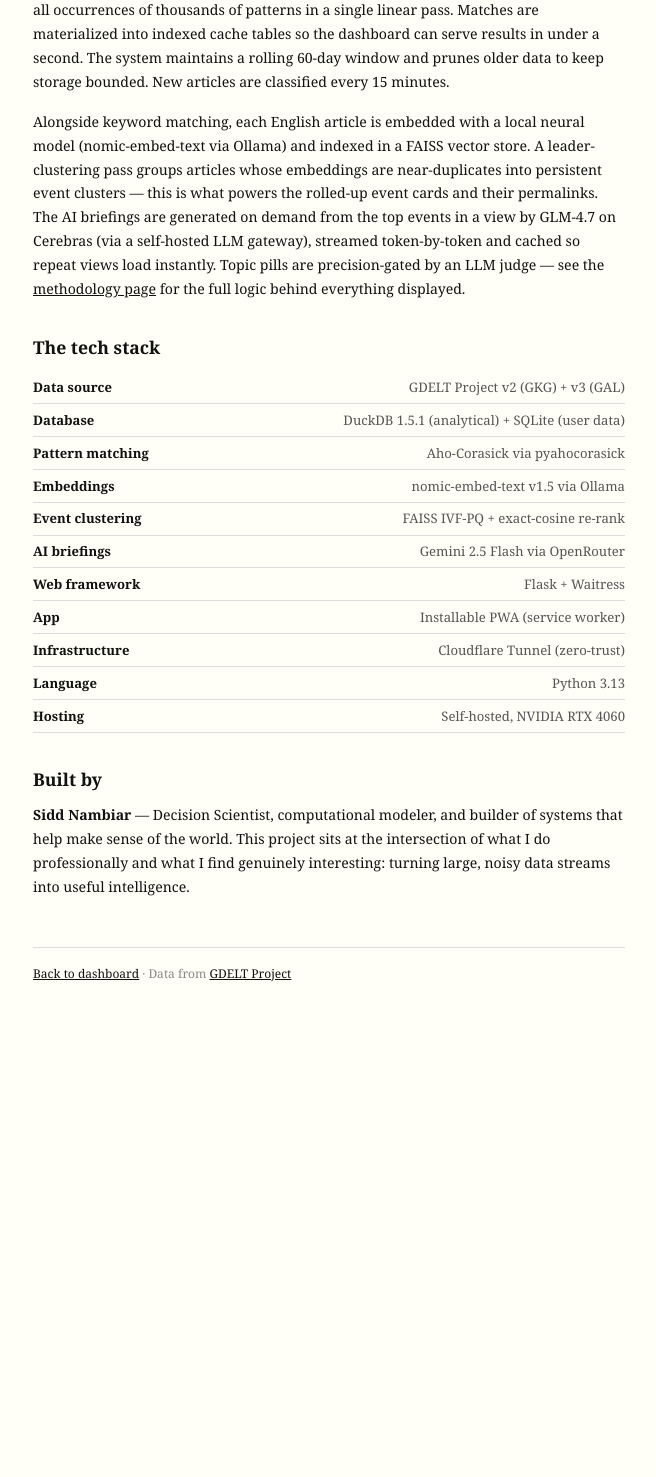
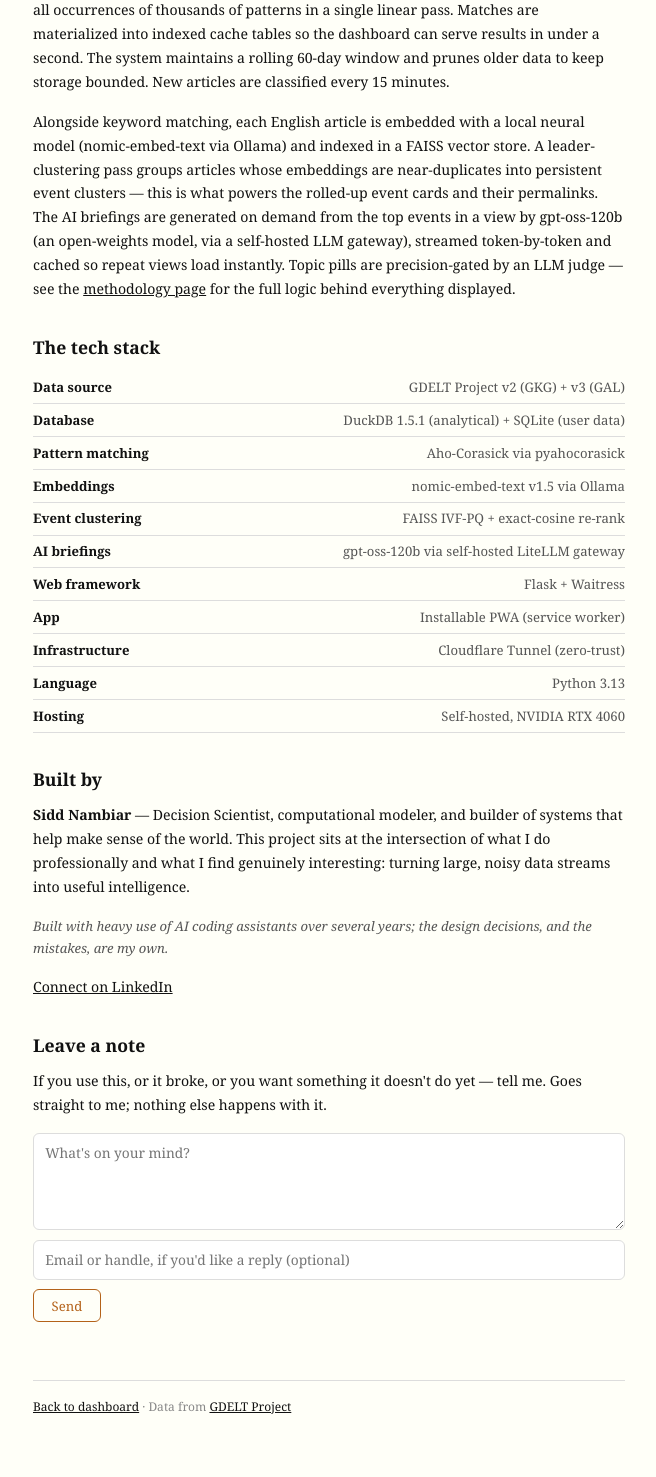
Before and after one commit to sidscorp/gdelt-events, a Flask app: page /about in a window 1280 px wide. Shown: the part 751-2228 px from the top of the page, without its empty margins (311-967 px from the left). Before the commit the page ends 1732 px from the top, so only its background shows below. Run offline with Flask 3, Linux system fonts and the light colour scheme; parts of the project's set-up code (start-up, migrations or seed data) failed here and were passed over.

Commit message:
About page: LinkedIn, visitor notes, AI-use disclosure
Adds a LinkedIn link, a public "leave a note" box, and a one-line statement of
AI assistance under "Built by".

POST /api/note stores into visitor_notes in users.db. It is a public,
unauthenticated write endpoint, so it carries the protections that implies: a
honeypot field bots fill and people never see, a cap of 3 submissions per IP per
hour, hard length limits, and a bounded table. The IP is kept only as a
daily-salted hash - enough to rate-limit, not enough to identify anyone, and it
cannot link a visitor across days. Notes are never rendered back into HTML; if
that ever changes they must be escaped, since the content is attacker-controlled.

New notes are surfaced by the daily gdelt-watch run and Matrix-alerted, so a note
cannot sit unseen in SQLite.

Also fixes two wrong claims found on the page while editing: the prose said
briefings run on "GLM-4.7 on Cerebras" and the tech-stack list said "Gemini 2.5
Flash via OpenRouter". Both were stale and OpenRouter is not in the path at all.
The same rot had to be cleaned off /methodology earlier today.

Verified on dev then prod: rate limit 429s after 3 submits/hour, a filled
honeypot returns ok:true to the bot but stores nothing (confirmed absent from
both databases), an empty note is rejected 400, and a real note posted to prod
appeared in visitor_notes and produced "ALERT 1 new visitor note(s)" from the
watch. The setup test row was then deleted so it would not fire a false alert.

A Buy Me a Coffee button was requested but deferred pending the URL.

```diff
--- a/dashboard/routes/api_feed.py
+++ b/dashboard/routes/api_feed.py
@@ -421,6 +421,69 @@ def api_perf():
     return ("", 204)
 
 
+
+# ── visitor notes ────────────────────────────────────────────────────────────
+# A public, unauthenticated box on /about. Public write endpoints attract spam,
+# so: a honeypot field bots fill and humans never see, a per-IP hourly cap, hard
+# length limits, and a bounded table. The IP is stored only as a salted hash —
+# enough to rate-limit, not enough to identify anyone.
+_NOTE_MAX = 2000
+_NOTE_PER_IP_HOUR = 3
+
+
+def _note_ip_hash():
+    import hashlib
+    ip = (request.headers.get("CF-Connecting-IP")
+          or request.headers.get("X-Forwarded-For", "").split(",")[0].strip()
+          or request.remote_addr or "?")
+    # Salt rotates daily, so the hash cannot link a visitor across days.
+    salt = datetime.utcnow().strftime("%Y-%m-%d")
+    return hashlib.sha256(f"{salt}:{ip}".encode()).hexdigest()[:32]
+
+
+@bp.route("/api/note", methods=["POST"])
+def api_note():
+    """Accept a short note from a visitor on the About page."""
+    from models import get_user_db
+    payload = request.get_json(force=True, silent=True) or {}
+
+    # Honeypot: a hidden field. Anything that fills it is not a person.
+    if (payload.get("website") or "").strip():
+        return jsonify({"ok": True}), 200          # lie politely to the bot
+
+    note = (payload.get("note") or "").strip()
+    contact = (payload.get("contact") or "").strip()[:200]
+    if not note:
+        return jsonify({"ok": False, "error": "empty"}), 400
+    if len(note) > _NOTE_MAX:
+        return jsonify({"ok": False, "error": "too long"}), 400
+
+    iph = _note_ip_hash()
+    try:
+        uc = get_user_db()
+        uc.execute("""CREATE TABLE IF NOT EXISTS visitor_notes (
+            id INTEGER PRIMARY KEY AUTOINCREMENT, ts TEXT, note TEXT,
+            contact TEXT, ip_hash TEXT, ua TEXT, seen INTEGER DEFAULT 0)""")
+        recent = uc.execute(
+            "SELECT count(*) FROM visitor_notes WHERE ip_hash = ? "
+            "AND ts >= datetime('now','-1 hour')", (iph,)).fetchone()[0]
+        if recent >= _NOTE_PER_IP_HOUR:
+            uc.close()
+            return jsonify({"ok": False, "error": "rate"}), 429
+        uc.execute(
+            "INSERT INTO visitor_notes (ts, note, contact, ip_hash, ua) "
+            "VALUES (?, ?, ?, ?, ?)",
+            (datetime.utcnow().strftime("%Y-%m-%d %H:%M:%S"), note[:_NOTE_MAX],
+             contact, iph, (request.headers.get("User-Agent") or "")[:200]))
+        uc.execute("DELETE FROM visitor_notes WHERE id < "
+                   "(SELECT max(id) - 5000 FROM visitor_notes)")
+        uc.commit()
+        uc.close()
+    except Exception:
+        return jsonify({"ok": False, "error": "server"}), 500
+    return jsonify({"ok": True}), 200
+
+
 # Facets cache for GAL — refreshed lazily with a 10-min TTL.
 _facets_cache = {"at": 0.0, "data": None}
 _FACETS_TTL_S = 600
--- a/dashboard/static/css/about.css
+++ b/dashboard/static/css/about.css
@@ -10,3 +10,26 @@ p { font-size: 0.88rem; margin-bottom: 1rem; }
 .tech-list li span:last-child { color: var(--text-secondary); }
 a { color: var(--text); }
 footer { margin-top: 3rem; padding-top: 1rem; border-top: 1px solid var(--border); font-size: 0.75rem; color: var(--text-tertiary); }
+
+/* Built-by note + the visitor note box. */
+.ai-note { font-size: 0.82rem; color: var(--text-secondary); font-style: italic; }
+.note-form { display: flex; flex-direction: column; gap: 0.6rem; margin-bottom: 1rem; }
+.note-form textarea, .note-form input[type="text"] {
+  font-family: inherit; font-size: 0.86rem; padding: 0.6rem 0.7rem; width: 100%;
+  background: var(--surface); color: var(--text); border-radius: var(--radius-sm);
+  border: 1px solid var(--border); resize: vertical;
+}
+.note-form textarea:focus, .note-form input[type="text"]:focus {
+  outline: none; border-color: var(--accent-brand);
+}
+.note-form button {
+  align-self: flex-start; font-family: inherit; font-size: 0.82rem; cursor: pointer;
+  padding: 0.4rem 1.1rem; border-radius: var(--radius-sm);
+  border: 1px solid var(--accent-brand); background: none; color: var(--accent-brand);
+}
+.note-form button:hover:not(:disabled) { background: var(--accent-soft); }
+.note-form button:disabled { opacity: 0.5; cursor: default; }
+.note-status { font-size: 0.78rem; color: var(--text-tertiary); }
+.note-thanks { font-size: 0.88rem; color: var(--accent-brand); }
+/* Honeypot: off-screen rather than display:none, which some bots skip. */
+.hp { position: absolute; left: -9999px; width: 1px; height: 1px; opacity: 0; }
--- a/dashboard/templates/about.html
+++ b/dashboard/templates/about.html
@@ -1,6 +1,6 @@
 {% extends "base.html" %}
 {% block title %}About — GDELT Monitor{% endblock %}
-{% block page_css %}<link rel="stylesheet" href="/static/css/about.css">{% endblock %}
+{% block page_css %}<link rel="stylesheet" href="/static/css/about.css?v=2">{% endblock %}
 {% block content %}
 
 <h1>About GDELT Monitor</h1>
@@ -21,7 +21,7 @@
 <h2>How it works</h2>
 <p>Articles are scanned using Aho-Corasick automata — a trie-based algorithm that finds all occurrences of thousands of patterns in a single linear pass. Matches are materialized into indexed cache tables so the dashboard can serve results in under a second. The system maintains a rolling 60-day window and prunes older data to keep storage bounded. New articles are classified every 15 minutes.</p>
 
-<p>Alongside keyword matching, each English article is embedded with a local neural model (nomic-embed-text via Ollama) and indexed in a FAISS vector store. A leader-clustering pass groups articles whose embeddings are near-duplicates into persistent event clusters — this is what powers the rolled-up event cards and their permalinks. The AI briefings are generated on demand from the top events in a view by GLM-4.7 on Cerebras (via a self-hosted LLM gateway), streamed token-by-token and cached so repeat views load instantly. Topic pills are precision-gated by an LLM judge — see the <a href="/methodology">methodology page</a> for the full logic behind everything displayed.</p>
+<p>Alongside keyword matching, each English article is embedded with a local neural model (nomic-embed-text via Ollama) and indexed in a FAISS vector store. A leader-clustering pass groups articles whose embeddings are near-duplicates into persistent event clusters — this is what powers the rolled-up event cards and their permalinks. The AI briefings are generated on demand from the top events in a view by gpt-oss-120b (an open-weights model, via a self-hosted LLM gateway), streamed token-by-token and cached so repeat views load instantly. Topic pills are precision-gated by an LLM judge — see the <a href="/methodology">methodology page</a> for the full logic behind everything displayed.</p>
 
 <h2>The tech stack</h2>
 <ul class="tech-list">
@@ -30,7 +30,7 @@
   <li><span>Pattern matching</span> <span>Aho-Corasick via pyahocorasick</span></li>
   <li><span>Embeddings</span> <span>nomic-embed-text v1.5 via Ollama</span></li>
   <li><span>Event clustering</span> <span>FAISS IVF-PQ + exact-cosine re-rank</span></li>
-  <li><span>AI briefings</span> <span>Gemini 2.5 Flash via OpenRouter</span></li>
+  <li><span>AI briefings</span> <span>gpt-oss-120b via self-hosted LiteLLM gateway</span></li>
   <li><span>Web framework</span> <span>Flask + Waitress</span></li>
   <li><span>App</span> <span>Installable PWA (service worker)</span></li>
   <li><span>Infrastructure</span> <span>Cloudflare Tunnel (zero-trust)</span></li>
@@ -41,6 +41,54 @@
 <h2>Built by</h2>
 <p><strong>Sidd Nambiar</strong> — Decision Scientist, computational modeler, and builder of systems that help make sense of the world. This project sits at the intersection of what I do professionally and what I find genuinely interesting: turning large, noisy data streams into useful intelligence.</p>
 
+<p class="ai-note">Built with heavy use of AI coding assistants over several years; the design decisions, and the mistakes, are my own.</p>
+
+<p><a href="https://www.linkedin.com/in/siddnambiar" target="_blank" rel="noopener">Connect on LinkedIn</a></p>
+
+<h2>Leave a note</h2>
+<p>If you use this, or it broke, or you want something it doesn't do yet — tell me. Goes straight to me; nothing else happens with it.</p>
+<form id="noteForm" class="note-form" autocomplete="off">
+  <textarea id="noteText" maxlength="2000" rows="4" required
+            placeholder="What's on your mind?"></textarea>
+  <input type="text" id="noteContact" maxlength="200"
+         placeholder="Email or handle, if you'd like a reply (optional)">
+  <!-- honeypot: hidden from people, irresistible to bots -->
+  <input type="text" id="noteWebsite" name="website" tabindex="-1"
+         autocomplete="off" aria-hidden="true" class="hp">
+  <button type="submit" id="noteSend">Send</button>
+  <span id="noteStatus" class="note-status" role="status" aria-live="polite"></span>
+</form>
+<script>
+document.getElementById('noteForm').addEventListener('submit', async function (e) {
+  e.preventDefault();
+  var btn = document.getElementById('noteSend');
+  var status = document.getElementById('noteStatus');
+  var note = document.getElementById('noteText').value.trim();
+  if (!note) return;
+  btn.disabled = true; status.textContent = 'sending\u2026';
+  try {
+    var r = await fetch('/api/note', {
+      method: 'POST', headers: {'Content-Type': 'application/json'},
+      body: JSON.stringify({
+        note: note,
+        contact: document.getElementById('noteContact').value,
+        website: document.getElementById('noteWebsite').value
+      })
+    });
+    if (r.ok) {
+      document.getElementById('noteForm').innerHTML =
+        '<p class="note-thanks">Thanks \u2014 got it.</p>';
+    } else if (r.status === 429) {
+      status.textContent = 'that\u2019s a few already \u2014 try again later'; btn.disabled = false;
+    } else {
+      status.textContent = 'didn\u2019t send, sorry'; btn.disabled = false;
+    }
+  } catch (err) {
+    status.textContent = 'didn\u2019t send, sorry'; btn.disabled = false;
+  }
+});
+</script>
+
 <footer>
   <a href="/">Back to dashboard</a> · Data from <a href="https://www.gdeltproject.org" target="_blank">GDELT Project</a>
 </footer>
```
Also changed, not shown: CHANGELOG.md.
